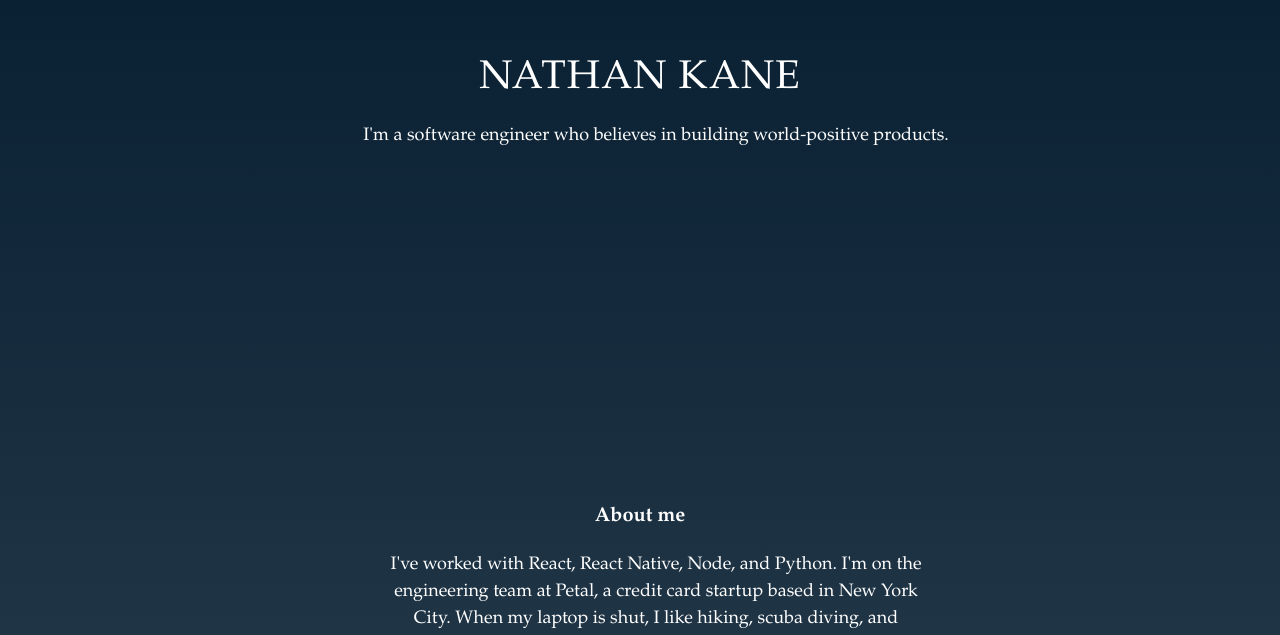
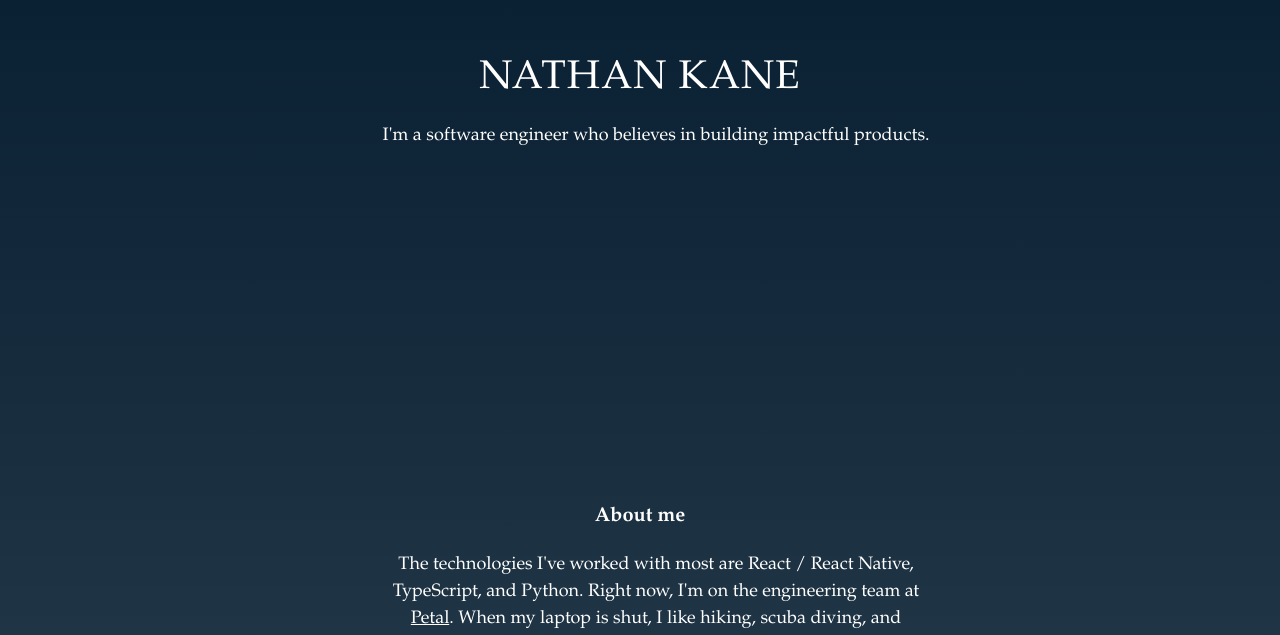
Before and after one commit to kanenathan213/personal-site-nextjs, a Next.js app: page / in a window 1280 px wide. Shown: the part 298-933 px from the top of the page. Built offline with nearby package versions, Linux system fonts and the light colour scheme.

Commit message:
new copy and links

```diff
--- a/components/detail.tsx
+++ b/components/detail.tsx
@@ -9,10 +9,13 @@ export default function Detail({ handleBottomScolledTo }: Props) {
     <section className="flex-col flex items-center pb-8">
       <h4 className="font-bold text-xl">About me</h4>
       <p className="text-center md:text-center text-lg mt-5 md:pl-8 mb-8 max-w-xl">
-        I've worked with React, React Native, Node, and Python. I'm on the
-        engineering team at Petal, a credit card startup based in New York City.
-        When my laptop is shut, I like hiking, scuba diving, and devouring sushi
-        (not at the same time).
+        The technologies I've worked with most are React / React Native,
+        TypeScript, and Python. Right now, I'm on the engineering team at{' '}
+        <a className="underline" href="https://www.petalcard.com">
+          Petal
+        </a>
+        . When my laptop is shut, I like hiking, scuba diving, and devouring
+        sushi (not at the same time).
       </p>
       <div className="flex-col flex items-center">
         <h4 className="font-bold text-xl mb-4">Let's chat</h4>
--- a/components/intro.tsx
+++ b/components/intro.tsx
@@ -11,8 +11,7 @@ export default function Intro({ hasBeenScrolled }: Props) {
         Nathan Kane
       </h1>
       <h4 className="text-center md:text-center text-lg mt-5 md:pl-8">
-        I'm a software engineer who believes in building world-positive
-        products.
+        I'm a software engineer who believes in building impactful products.
       </h4>
       {hasBeenScrolled === false && <ScrollIndicator />}
     </section>
```
